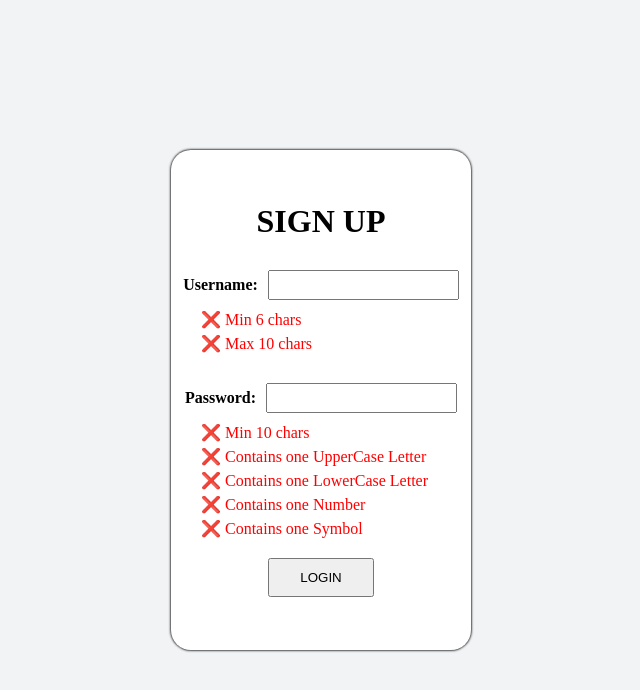
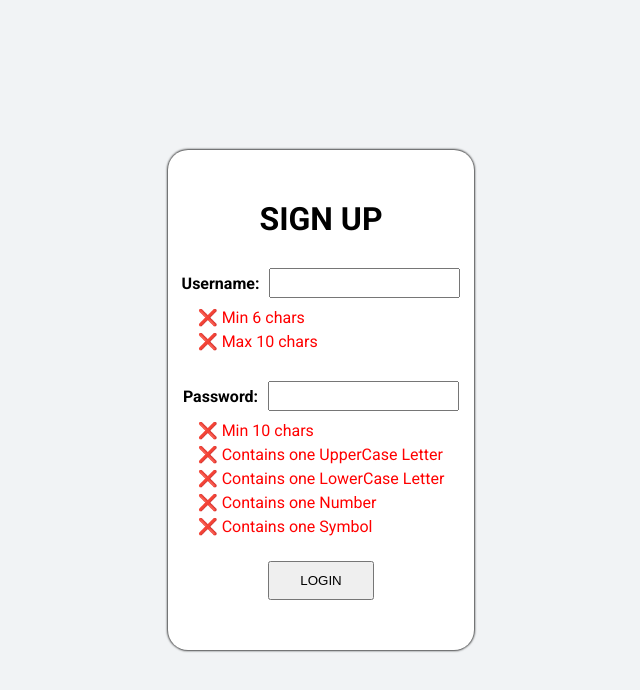
Before and after one commit to JoseAlbDR/signupform-react, a React (Create React App) app: page / in a window 1280 px wide. Shown: the top 690 px of the page, without its empty margins (319-959 px from the left). Built offline with nearby package versions, Linux system fonts and the light colour scheme.

Commit message:
Add styles to userlist render

```diff
--- a/public/index.html
+++ b/public/index.html
@@ -9,35 +9,18 @@
       name="description"
       content="Web site created using create-react-app"
     />
+    <link rel="preconnect" href="https://fonts.googleapis.com" />
+    <link rel="preconnect" href="https://fonts.gstatic.com" crossorigin />
+    <link
+      href="https://fonts.googleapis.com/css2?family=Roboto:ital,wght@0,400;0,700;1,400&display=swap"
+      rel="stylesheet"
+    />
     <link rel="apple-touch-icon" href="%PUBLIC_URL%/logo192.png" />
-    <!--
-      manifest.json provides metadata used when your web app is installed on a
-      user's mobile device or desktop. See https://developers.google.com/web/fundamentals/web-app-manifest/
-    -->
     <link rel="manifest" href="%PUBLIC_URL%/manifest.json" />
-    <!--
-      Notice the use of %PUBLIC_URL% in the tags above.
-      It will be replaced with the URL of the `public` folder during the build.
-      Only files inside the `public` folder can be referenced from the HTML.
-
-      Unlike "/favicon.ico" or "favicon.ico", "%PUBLIC_URL%/favicon.ico" will
-      work correctly both with client-side routing and a non-root public URL.
-      Learn how to configure a non-root public URL by running `npm run build`.
-    -->
     <title>React App</title>
   </head>
   <body>
     <noscript>You need to enable JavaScript to run this app.</noscript>
     <div id="root"></div>
-    <!--
-      This HTML file is a template.
-      If you open it directly in the browser, you will see an empty page.
-
-      You can add webfonts, meta tags, or analytics to this file.
-      The build step will place the bundled scripts into the <body> tag.
-
-      To begin the development, run `npm start` or `yarn start`.
-      To create a production bundle, use `npm run build` or `yarn build`.
-    -->
   </body>
 </html>
--- a/src/App.css
+++ b/src/App.css
@@ -5,6 +5,7 @@
 }
 
 body {
+  font-family: "Roboto", sans-serif;
   background-color: #f1f3f5;
   height: 100vh;
   display: flex;
@@ -13,9 +14,7 @@ body {
 }
 
 .container {
-  padding: 100px 10px;
-  width: 300px;
-  height: 500px;
+  padding: 50px 10px;
   background-color: #fff;
   border-radius: 20px;
   box-shadow: 0px 0px 2px 1px rgba(0, 0, 0, 0.7);
@@ -62,11 +61,19 @@ body {
   gap: 5px;
 }
 
+ul {
+  list-style: none;
+  display: flex;
+  flex-direction: column;
+  align-items: flex-start;
+  gap: 5px;
+}
+
 button {
   padding: 10px 30px;
   align-self: center;
   text-transform: uppercase;
-  margin-top: 10px;
+  margin-top: 15px;
 }
 
 form {
@@ -81,3 +88,15 @@ form {
 .green {
   color: green;
 }
+
+.userlist {
+  margin-top: 20px;
+}
+
+.remove {
+  padding: 0;
+  border: 0;
+  background-color: #fff;
+  margin-left: 5px;
+  cursor: pointer;
+}
--- a/src/App.js
+++ b/src/App.js
@@ -24,11 +24,14 @@ function App() {
       {success && (
         <>
           <h1 className="green">Success!!!</h1>
-          <ul>
-            {users.map((user) => (
-              <User key={user.id} name={user.name} />
-            ))}
-          </ul>
+          <div class="userlist">
+            <h3>User List</h3>
+            <ul>
+              {users.map((user) => (
+                <User key={user.id} name={user.name} />
+              ))}
+            </ul>
+          </div>
           <button onClick={() => setSuccess((success) => !success)}>
             Back
           </button>
--- a/src/Condition.js
+++ b/src/Condition.js
@@ -1,7 +1,7 @@
 export default function Condition({ children, condition }) {
   return (
-    <p className={condition ? "green" : "red"}>
+    <li className={condition ? "green" : "red"}>
       {condition ? "✔" : "❌"} {children}
-    </p>
+    </li>
   );
 }
--- a/src/Form.js
+++ b/src/Form.js
@@ -65,8 +65,10 @@ export default function Form({ onSetSuccess, onAddUser }) {
         />
       </div>
       <div className="conditions">
+        <ul>
           <Condition condition={userMin}>Min 6 chars</Condition>
           <Condition condition={userMax}>Max 10 chars</Condition>
+        </ul>
       </div>
       <div className="password">
         <label>Password:</label>
@@ -77,6 +79,7 @@ export default function Form({ onSetSuccess, onAddUser }) {
         />
       </div>
       <div className="conditions">
+        <ul>
           <Condition condition={passMin}>Min 10 chars</Condition>
           <Condition condition={upperCase}>
             Contains one UpperCase Letter
@@ -86,6 +89,7 @@ export default function Form({ onSetSuccess, onAddUser }) {
           </Condition>
           <Condition condition={number}>Contains one Number</Condition>
           <Condition condition={symbol}>Contains one Symbol</Condition>
+        </ul>
       </div>
       <button>Login</button>
     </form>
--- a/src/User.js
+++ b/src/User.js
@@ -1,3 +1,10 @@
-export default function User({ name }) {
-  return <li>{name}</li>;
+export default function User({ key, name }) {
+  return (
+    <li key={key}>
+      {name}
+      <span>
+        <button className="remove">❌</button>
+      </span>
+    </li>
+  );
 }
```
Lines whose indentation alone changed are shown as unchanged.
